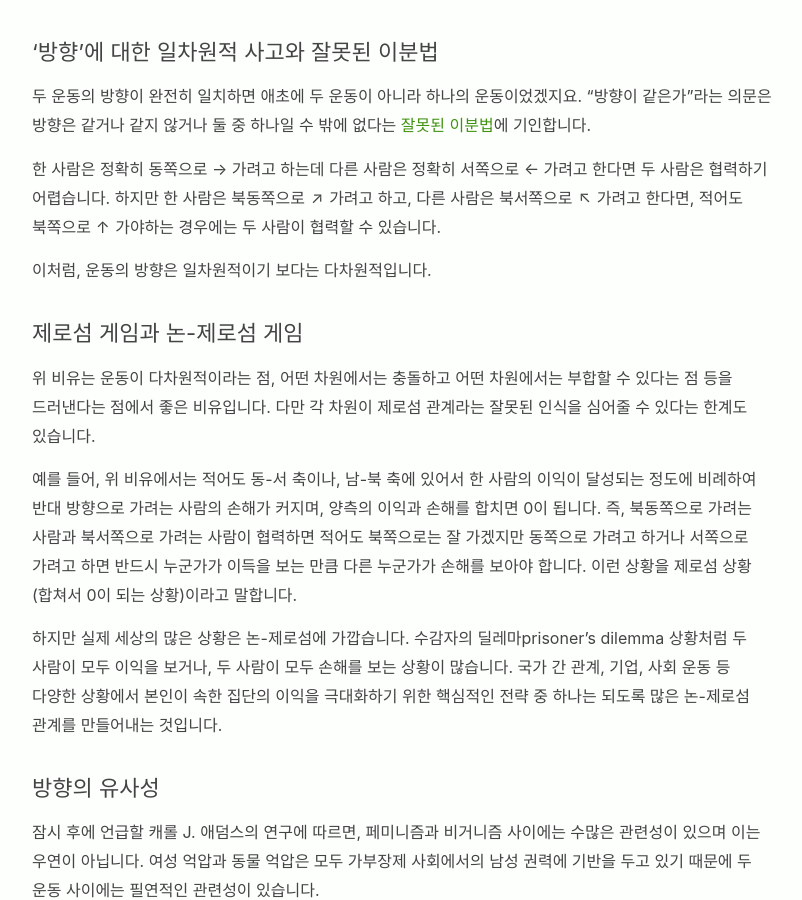
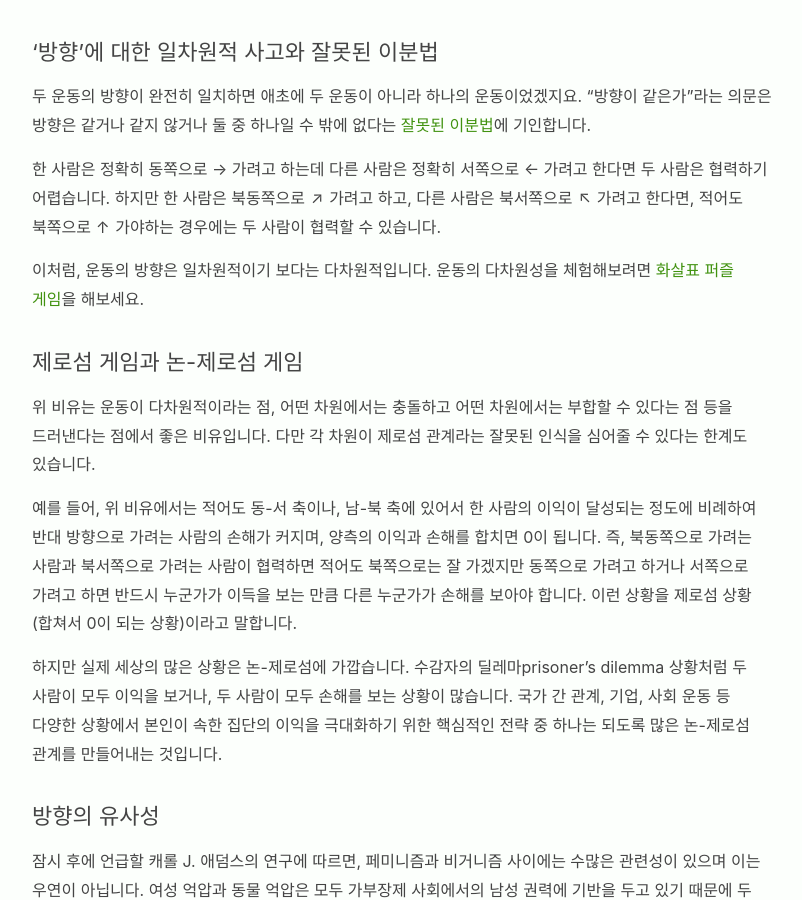
Before and after one commit to veganstudies/veganstudies.github.io, a Jekyll site: the page built from _posts/2019-08-13-on-vegan-feminism.md, in a window 1280 px wide and 900 px high, scrolled down 4071 px. Shown: the whole window, without its empty margins (238-1040 px from the left). Built offline with Jekyll 4.4.1, drawn with Linux system fonts in a browser that asks for light colours.

Commit message:
Update 2019-08-13-on-vegan-feminism.md

```diff
--- a/_posts/2019-08-13-on-vegan-feminism.md
+++ b/_posts/2019-08-13-on-vegan-feminism.md
@@ -160,7 +160,7 @@ date: 2019-08-13 12:00:00 +0900
       title="북쪽 화살표">→</span>
 가야하는 경우에는 두 사람이 협력할 수 있습니다.
 
-이처럼, 운동의 방향은 일차원적이기 보다는 다차원적입니다.
+이처럼, 운동의 방향은 일차원적이기 보다는 다차원적입니다. 운동의 다차원성을 체험해보려면 [화살표 퍼즐 게임](/2020/03/17/arrows-puzzle.html)을 해보세요.
 
 ### 제로섬 게임과 논-제로섬 게임
 
```
